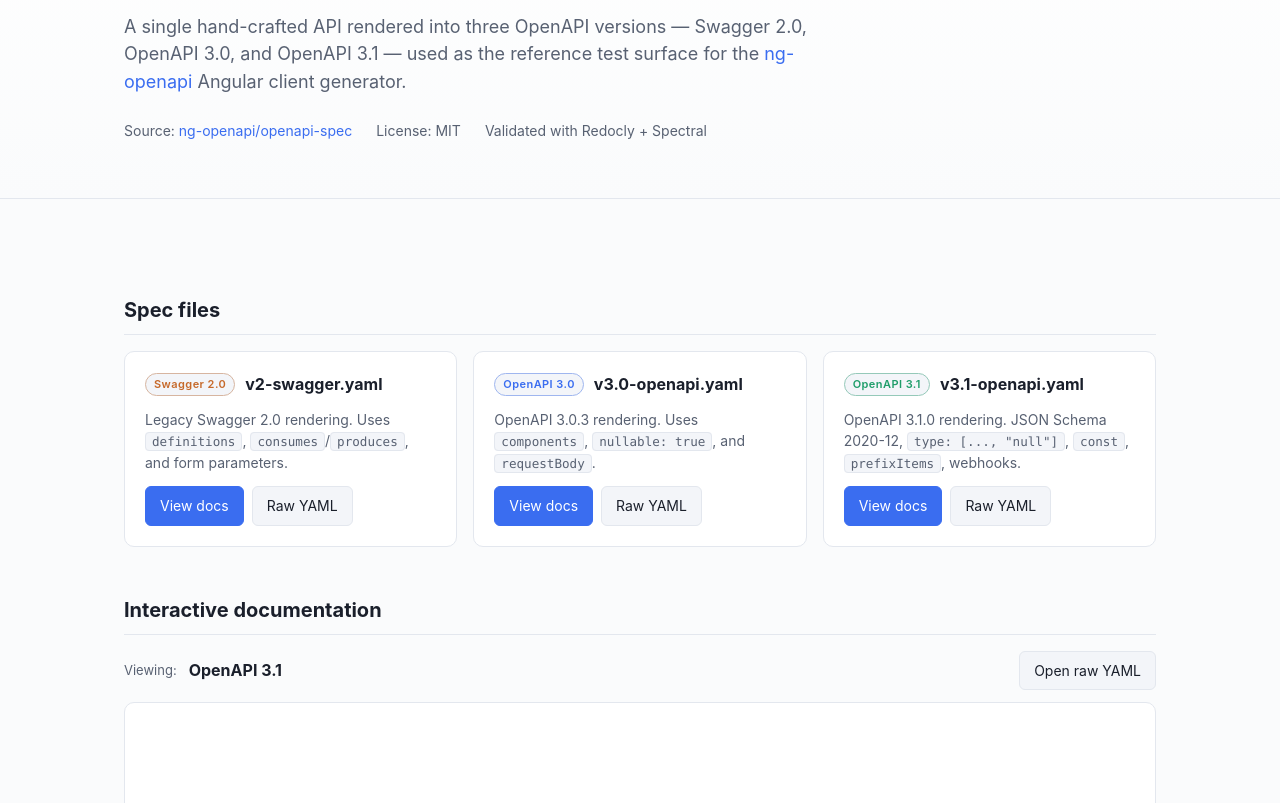
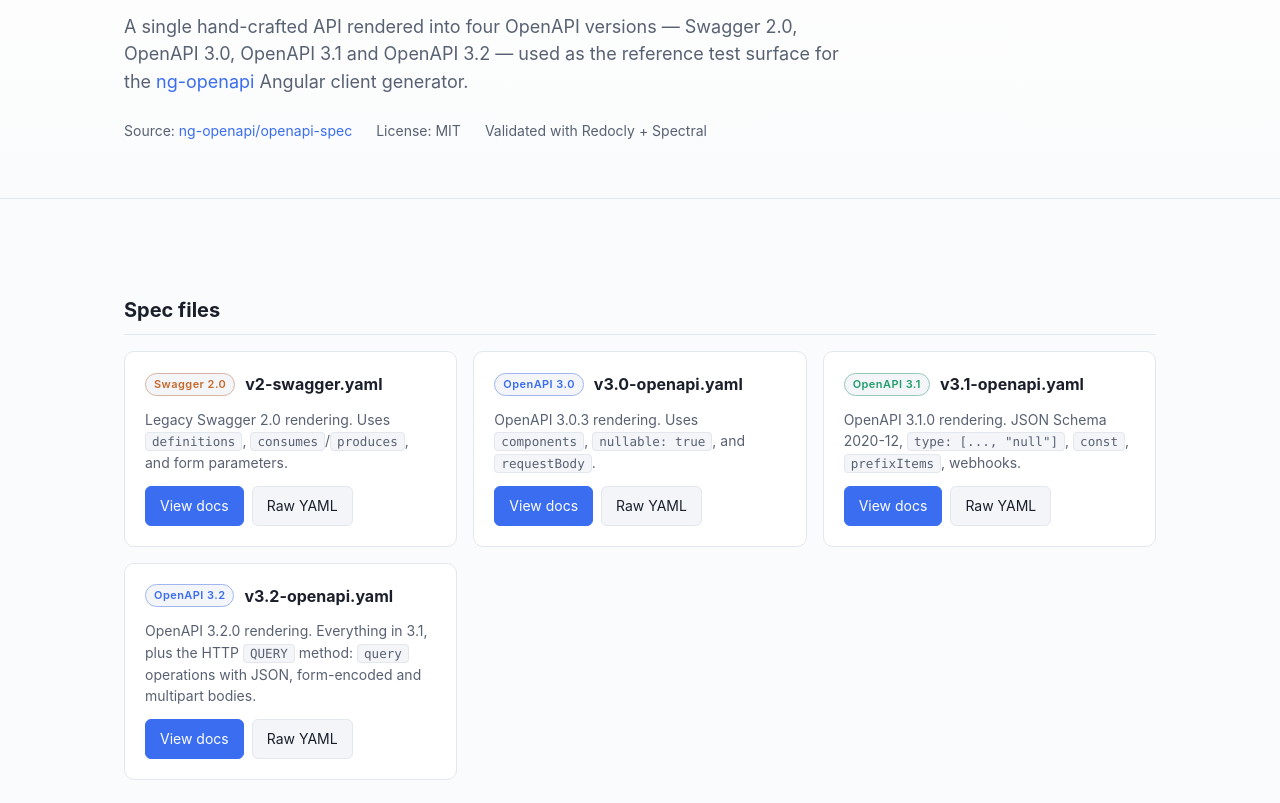
Before and after one commit to ng-openapi/openapi-spec, a plain HTML site: page index.html in a window 1280 px wide. Shown: the part 149-952 px from the top of the page. Drawn offline with Linux system fonts and the light colour scheme.

Commit message:
feat: add HTTP QUERY operations and an OpenAPI 3.2 target
OpenAPI 3.2 adds the `query` path-item field for the HTTP QUERY method: a
safe, idempotent read that carries its input in the request body. The
reference API gets four such operations, one per body a generated client
has to handle:

- queryProjectTasks: JSON body next to query parameters
- querySearch: application/x-www-form-urlencoded body
- findSimilarAttachments: multipart/form-data body
- exportAuditLog: JSON body, CSV file response

They are rendered into a new target, specs/v3.2-openapi.yaml, which is the
3.1 rendering with `openapi: 3.2.0` plus these operations and the two
schemas only they reference. Earlier versions cannot express `query`, so
the other three specs do not get them. REFERENCE.yaml records that as the
query_method rule, with urlencoded_body for the new form dialect.

CI validates the new file with Redocly. Spectral is skipped for it: its oas
ruleset has no 3.2 schema yet and checks a 3.2 document against the 3.0
one, rejecting `query` and everything 3.1 added.

Used by ng-openapi/ng-openapi#136.

```diff
--- a/index.html
+++ b/index.html
@@ -4,7 +4,7 @@
   <meta charset="UTF-8" />
   <meta name="viewport" content="width=device-width, initial-scale=1.0" />
   <title>Task Tracker API — OpenAPI fixture suite</title>
-  <meta name="description" content="Hand-crafted OpenAPI/Swagger fixture specs (2.0, 3.0, 3.1) for the ng-openapi Angular client generator." />
+  <meta name="description" content="Hand-crafted OpenAPI/Swagger fixture specs (2.0, 3.0, 3.1, 3.2) for the ng-openapi Angular client generator." />
   <link rel="preconnect" href="https://cdn.redoc.ly" />
   <style>
     :root {
@@ -122,6 +122,7 @@
     .badge.v2 { color: var(--accent-3); border-color: color-mix(in srgb, var(--accent-3) 40%, var(--border)); }
     .badge.v30 { color: var(--accent); border-color: color-mix(in srgb, var(--accent) 40%, var(--border)); }
     .badge.v31 { color: var(--accent-2); border-color: color-mix(in srgb, var(--accent-2) 40%, var(--border)); }
+    .badge.v32 { color: var(--accent); border-color: color-mix(in srgb, var(--accent) 40%, var(--border)); }
     .card p { margin: 0; color: var(--muted); font-size: 14px; }
     .card-actions { display: flex; flex-wrap: wrap; gap: 8px; margin-top: auto; }
     .btn {
@@ -194,8 +195,8 @@
       <span class="eyebrow">OpenAPI fixture suite</span>
       <h1>Task Tracker API</h1>
       <p class="lede">
-        A single hand-crafted API rendered into three OpenAPI versions — Swagger 2.0, OpenAPI 3.0,
-        and OpenAPI 3.1 — used as the reference test surface for the
+        A single hand-crafted API rendered into four OpenAPI versions — Swagger 2.0, OpenAPI 3.0,
+        OpenAPI 3.1 and OpenAPI 3.2 — used as the reference test surface for the
         <a href="https://github.com/ng-openapi/ng-openapi">ng-openapi</a> Angular client generator.
       </p>
       <div class="hero-meta">
@@ -236,6 +237,15 @@
             <a class="btn" href="specs/v3.1-openapi.yaml">Raw YAML</a>
           </div>
         </article>
+
+        <article class="card">
+          <h3><span class="badge v32">OpenAPI 3.2</span> v3.2-openapi.yaml</h3>
+          <p>OpenAPI 3.2.0 rendering. Everything in 3.1, plus the HTTP <code>QUERY</code> method: <code>query</code> operations with JSON, form-encoded and multipart bodies.</p>
+          <div class="card-actions">
+            <button class="btn primary" data-spec="specs/v3.2-openapi.yaml" data-label="OpenAPI 3.2">View docs</button>
+            <a class="btn" href="specs/v3.2-openapi.yaml">Raw YAML</a>
+          </div>
+        </article>
       </div>
     </section>
 
@@ -261,13 +271,13 @@
       <div class="workflow">
         <p style="margin:0">
           <code>REFERENCE.yaml</code> at the repo root is the single source of truth. It defines
-          one API plus per-version rendering rules; the three files under <code>specs/</code> are
+          one API plus per-version rendering rules; the files under <code>specs/</code> are
           generated from it.
         </p>
         <ol>
           <li><strong>Edit</strong> <code>REFERENCE.yaml</code> to add or change endpoints, schemas, security, etc.</li>
           <li><strong>Regenerate</strong> by asking Claude: <em>"regenerate specs from REFERENCE.yaml"</em>.</li>
-          <li><strong>Validate</strong> — CI runs Redocly and Spectral against all three rendered specs.</li>
+          <li><strong>Validate</strong> — CI runs Redocly against every rendered spec, and Spectral against those it supports (2.0 through 3.1).</li>
         </ol>
       </div>
     </section>
```
Also changed, not shown: 4 other files.
